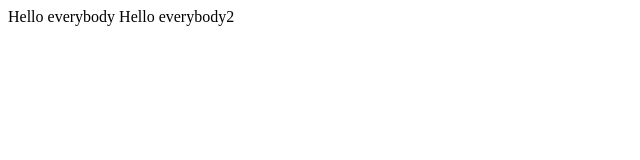
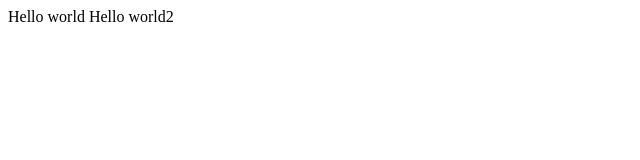
Before and after one commit to Rupesh853293/Tour-management-system, a plain HTML site: page index.html in a window 1280 px wide. Shown: the whole page, without its empty margins (0-640 px from the left). Drawn offline with Linux system fonts and the light colour scheme.

Commit message:
Update index.html

```diff
--- a/index.html
+++ b/index.html
@@ -5,8 +5,8 @@
     <title>Title</title>
 </head>
 <body>
-Hello everybody
-Hello everybody2
+Hello world
+Hello world2
 
 </body>
 </html>
```
